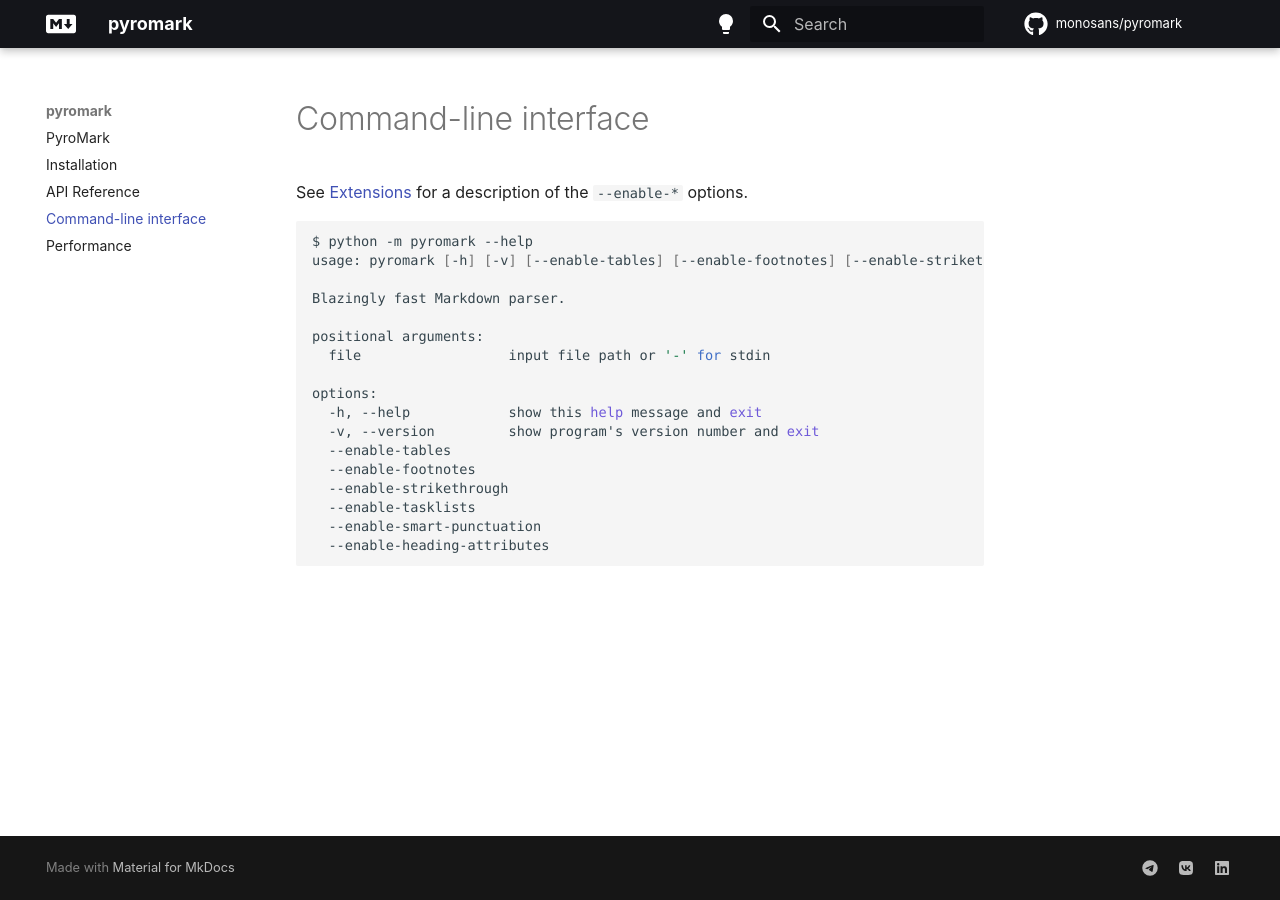
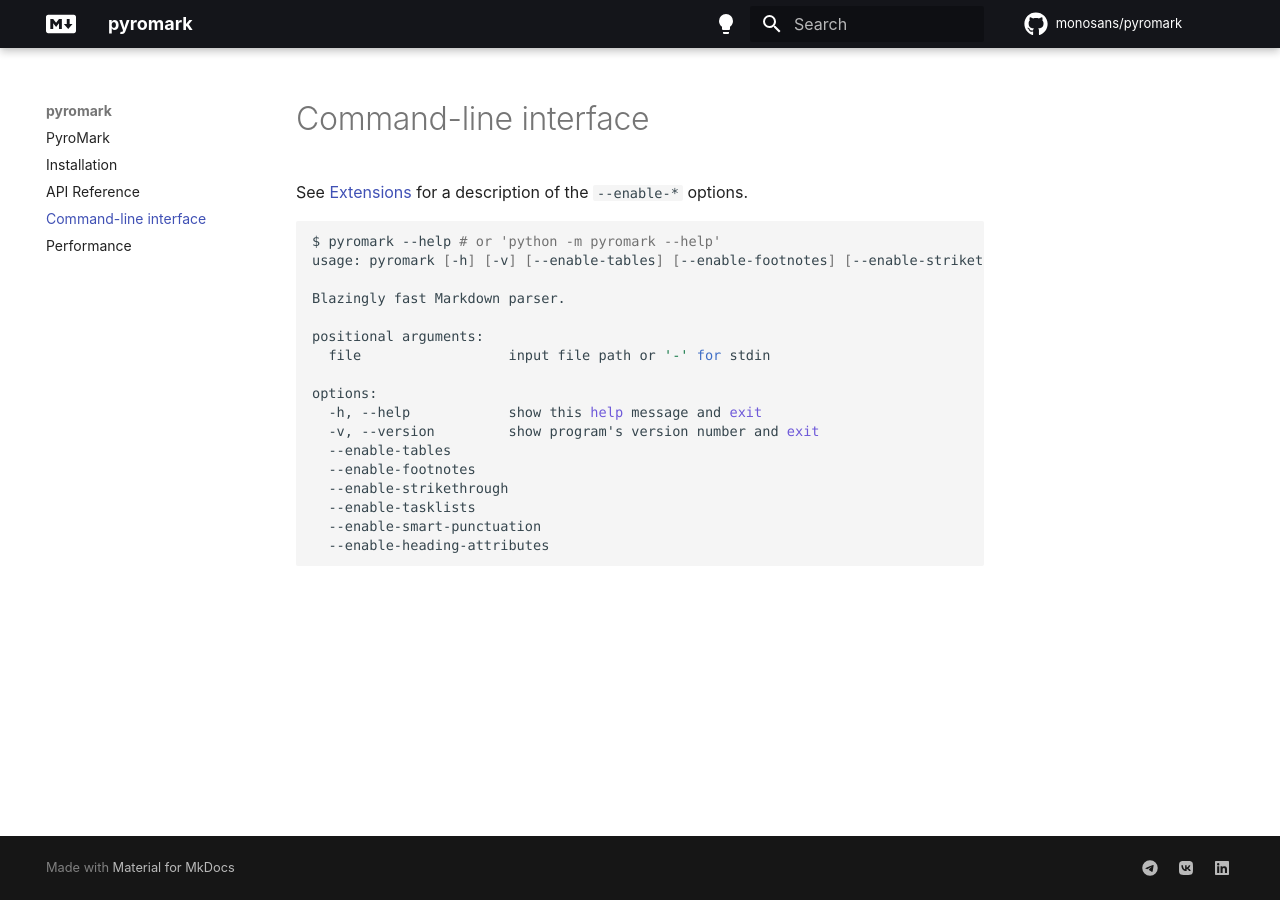
Before and after one commit to monosans/pyromark, an MkDocs documentation site: the page built from docs/cli.md, in a window 1280 px wide. Built offline with MkDocs 1.6.1 and Material for MkDocs 9.7.7, drawn with Linux system fonts in a browser that asks for light colours; comment, search, counter and statistics services are not loaded.

Commit message:
Update cli.md

````diff
--- a/docs/cli.md
+++ b/docs/cli.md
@@ -3,7 +3,7 @@
 See [Extensions](../api/#pyromark.Extensions-attributes) for a description of the `--enable-*` options.
 
 ```bash
-$ python -m pyromark --help
+$ pyromark --help # or 'python -m pyromark --help'
 usage: pyromark [-h] [-v] [--enable-tables] [--enable-footnotes] [--enable-strikethrough] [--enable-tasklists] [--enable-smart-punctuation] [--enable-heading-attributes] file
 
 Blazingly fast Markdown parser.
````
